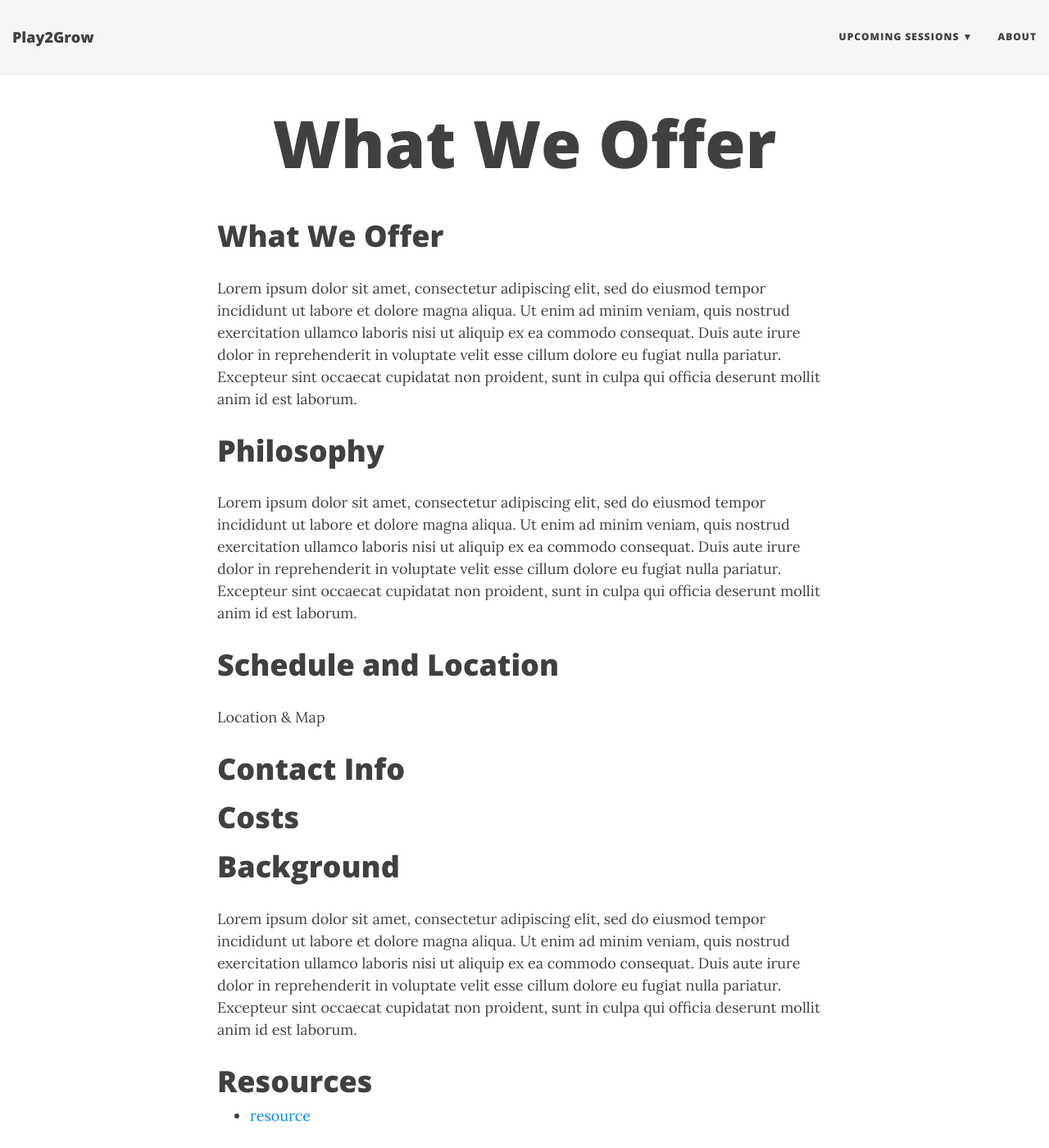
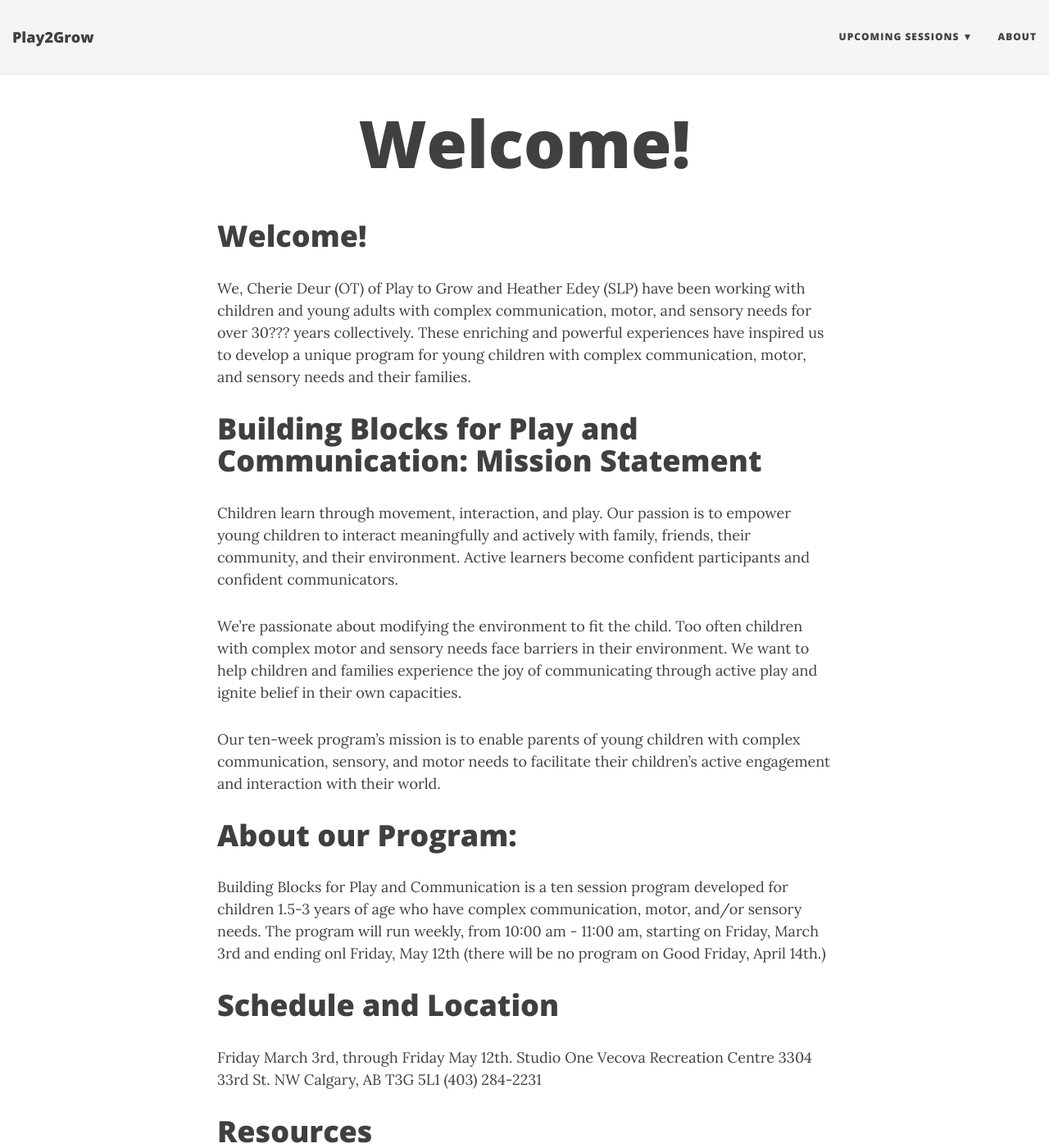
Before and after one commit to playtogrow/playtogrow.github.io, a Jekyll site: the page built from index.md, in a window 1280 px wide and 1400 px high. Shown: the whole window at 82% size. Built offline with Jekyll 4.4.1, drawn with Linux system fonts in a browser that asks for light colours; nearby versions of some CDN libraries; our own code applies the rules of GitHub Pages for plain Markdown files.

Commit message:
modifications, as per heather

```diff
--- a/index.md
+++ b/index.md
@@ -2,25 +2,30 @@
 layout: page
 permalink: /
 ---
-# What We Offer
+# Welcome!
 
-Lorem ipsum dolor sit amet, consectetur adipiscing elit, sed do eiusmod tempor incididunt ut labore et dolore magna aliqua. Ut enim ad minim veniam, quis nostrud exercitation ullamco laboris nisi ut aliquip ex ea commodo consequat. Duis aute irure dolor in reprehenderit in voluptate velit esse cillum dolore eu fugiat nulla pariatur. Excepteur sint occaecat cupidatat non proident, sunt in culpa qui officia deserunt mollit anim id est laborum.
+We, Cherie Deur (OT) of Play to Grow and Heather Edey (SLP) have been working with children and young adults with complex communication, motor, and sensory needs for over 30??? years collectively. These enriching and powerful experiences have inspired us to develop a unique program for young children with complex communication, motor, and sensory needs and their families.
 
-# Philosophy
+# Building Blocks for Play and Communication: Mission Statement
 
-Lorem ipsum dolor sit amet, consectetur adipiscing elit, sed do eiusmod tempor incididunt ut labore et dolore magna aliqua. Ut enim ad minim veniam, quis nostrud exercitation ullamco laboris nisi ut aliquip ex ea commodo consequat. Duis aute irure dolor in reprehenderit in voluptate velit esse cillum dolore eu fugiat nulla pariatur. Excepteur sint occaecat cupidatat non proident, sunt in culpa qui officia deserunt mollit anim id est laborum.
+Children learn through movement, interaction, and play. Our passion is to empower young children to interact meaningfully and actively with family, friends, their community, and their environment. Active learners become confident participants and confident communicators.
+
+We’re passionate about modifying the environment to fit the child. Too often children with complex motor and sensory needs face barriers in their environment. We want to help children and families experience the joy of communicating through active play and ignite belief in their own capacities.
+
+Our ten-week program’s mission is to enable parents of young children with complex communication, sensory, and motor needs to facilitate their children’s active engagement and interaction with their world.
+
+# About our Program:
+
+Building Blocks for Play and Communication is a ten session program developed for children 1.5-3 years of age who have complex communication, motor, and/or sensory needs. The program will run weekly, from 10:00 am - 11:00 am, starting on Friday, March 3rd and ending onl Friday, May 12th (there will be no program on Good Friday, April 14th.)
 
 # Schedule and Location
 
-Location & Map
-
-# Contact Info
-
-# Costs
-
-# Background
-
-Lorem ipsum dolor sit amet, consectetur adipiscing elit, sed do eiusmod tempor incididunt ut labore et dolore magna aliqua. Ut enim ad minim veniam, quis nostrud exercitation ullamco laboris nisi ut aliquip ex ea commodo consequat. Duis aute irure dolor in reprehenderit in voluptate velit esse cillum dolore eu fugiat nulla pariatur. Excepteur sint occaecat cupidatat non proident, sunt in culpa qui officia deserunt mollit anim id est laborum.
+Friday March 3rd, through Friday May 12th.
+Studio One
+Vecova Recreation Centre
+3304 33rd St. NW
+Calgary, AB T3G 5L1
+(403) 284-2231
 
 # Resources
  - [resource](http://play2grow.org)
```
